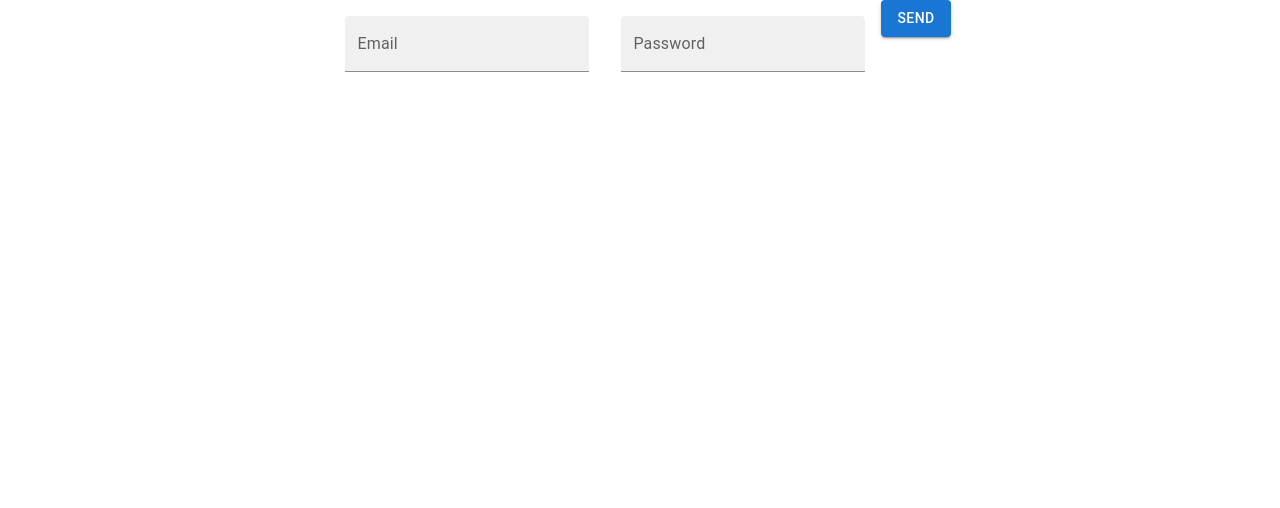
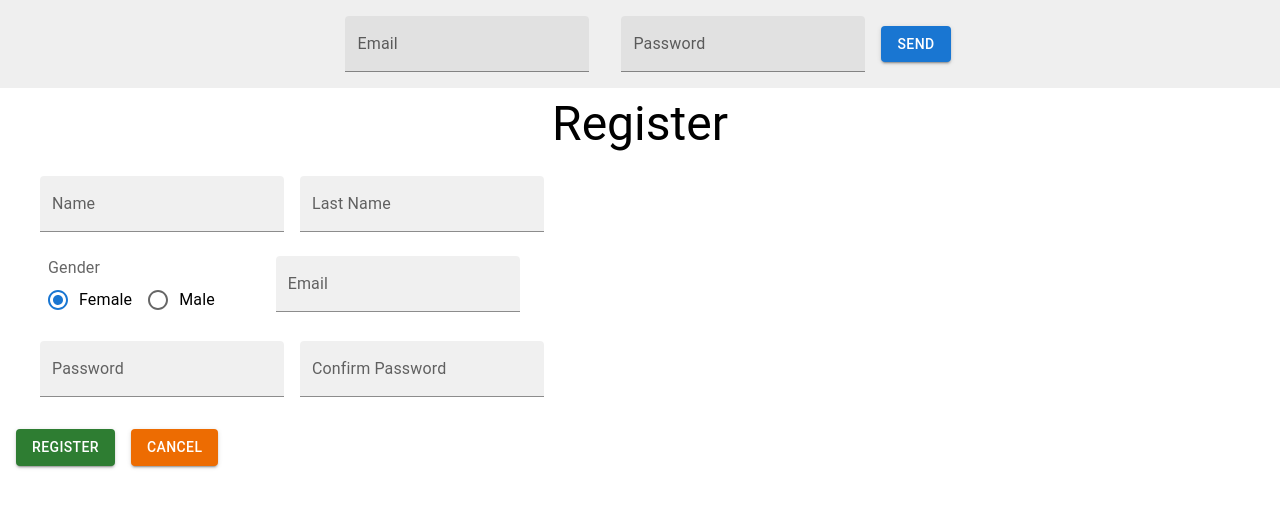
Before and after one commit to WFederico97/proyecto_capa_vates, a React (Create React App) app in the folder frontend/: page / in a window 1280 px wide. Shown: the top 508 px of the page. Built offline with nearby package versions, Linux system fonts and the light colour scheme.

Commit message:
FW: Login Form && Register Form refactoring

```diff
--- a/frontend/src/App.js
+++ b/frontend/src/App.js
@@ -1,13 +1,21 @@
 import LoginForm from './components/login/LoginForm.jsx';
+import Register from './components/register/register.jsx';
+
 import './App.css';
+import { Box, Grid } from '@mui/material';
 
 function App() {
   return (
-    <div className="App">
+    <Box component="div" sx={{ display: "flex", flexDirection: "column", alignContent: "center" }}>
       <main className="App-main">
-        <LoginForm />
+        <Grid component="header">
+          <LoginForm />
+        </Grid>
+        <Grid component="section">
+          <Register />
+        </Grid>
       </main>
-    </div>
+    </Box>
   );
 }
 
--- a/frontend/src/components/login/LoginForm.jsx
+++ b/frontend/src/components/login/LoginForm.jsx
@@ -1,6 +1,6 @@
 import React, { useState } from "react";
 import Box from "@mui/material/Box";
-import { TextField, Typography } from "@mui/material";
+import { Grid, TextField, Typography } from "@mui/material";
 import Button from '@mui/material/Button';
 
 const LoginForm = () => {
@@ -37,7 +37,8 @@ const LoginForm = () => {
 
   return (
     <div>
-      <Box component="form" onSubmit={submitHandler} >
+      <Box component="form" onSubmit={submitHandler} sx={{backgroundColor: "ButtonHighlight", display: "flex", justifyContent: "center" }} >
+        <Grid sx={{display:"flex",alignItems: "center"}}>
         <TextField
           sx={{ m: 2 }}
           id="email"
@@ -60,6 +61,8 @@ const LoginForm = () => {
           onChange={changeHandler}
         />
          <Button variant="contained" type="submit">Send</Button>
+
+        </Grid>
       </Box>
       {error && <Typography>error</Typography>}
     </div>
--- a/frontend/src/components/register/Register.jsx
+++ b/frontend/src/components/register/Register.jsx
@@ -1,7 +1,121 @@
-import React from "react";
+import React, { useState } from "react";
+import { Box, Button, Grid, TextField, Typography } from "@mui/material";
+import Radio from "@mui/material/Radio";
+import RadioGroup from "@mui/material/RadioGroup";
+import FormControlLabel from "@mui/material/FormControlLabel";
+import FormControl from "@mui/material/FormControl";
+import FormLabel from "@mui/material/FormLabel";
 
 const Register = () => {
-  return <>register</>;
+  const [error, setError] = useState(false);
+  const [userData, setUserData] = useState({})
+
+  const changeHandler = (event) => {
+
+  }
+
+  const submitHandler = (event) => {
+
+  }
+
+  return (
+    <>
+      <Box
+        component="div"
+        sx={{ display: "flex", flexDirection: "column", p: 1  }}
+      >
+        <Grid sx={{textAlign: "center"}}>
+          <Typography variant="h3"> Register </Typography>
+        </Grid>
+        <Grid  >
+          <Box component="form" sx={{ margin: "1em" }}>
+            <Grid sx={{ margin: 1 }}>
+              <TextField
+                sx={{ margin: 1 }}
+                id="name"
+                label="Name"
+                variant="filled"
+                color="secondary"
+                type="text"
+                name="name"
+              />
+              <TextField
+                sx={{ margin: 1 }}
+                id="lastName"
+                label="Last Name"
+                variant="filled"
+                color="secondary"
+                type="text"
+                name="lastName"
+              />
+            </Grid>
+            <Grid sx={{ margin: 1 }}>
+              <FormControl color="secondary" margin="dense" sx={{ mr: "2.3em", ml: "1em" }}>
+                <FormLabel id="gender-input"  >Gender</FormLabel>
+                <RadioGroup
+                  aria-labelledby="gender-input"
+                  defaultValue="female"
+                  name="radio-buttons-group"
+                  row
+                >
+                  <FormControlLabel
+                    value="female"
+                    control={<Radio />}
+                    label="Female"
+                    color="secondary"
+                  />
+                  <FormControlLabel
+                    value="male"
+                    control={<Radio />}
+                    label="Male"
+                    color="secondary"
+
+                  />
+                </RadioGroup>
+              </FormControl>
+              <TextField
+                sx={{ margin: 1 }}
+                id="email"
+                label="Email"
+                variant="filled"
+                color="secondary"
+                type="email"
+                name="email"
+              />
+            </Grid>
+            <Grid sx={{ margin: 1 }}>
+              <TextField
+                sx={{ margin: 1 }}
+                id="password"
+                label="Password"
+                variant="filled"
+                color="secondary"
+                type="password"
+                name="password"
+              />
+              <TextField
+                sx={{ margin: 1 }}
+                id="confirmPass"
+                label="Confirm Password"
+                variant="filled"
+                color="secondary"
+                type="password"
+                name="confirmPass"
+              />
+            </Grid>
+          </Box>
+        </Grid>
+        <Grid>
+          <Button sx={{ margin: 1 }} variant="contained" color="success" type="submit">
+            Register
+          </Button>
+          <Button sx={{ margin: 1 }} variant="contained" color="warning">
+            Cancel
+          </Button>
+        </Grid>
+      </Box>
+    </>
+  );
 };
 
 export default Register;
```
